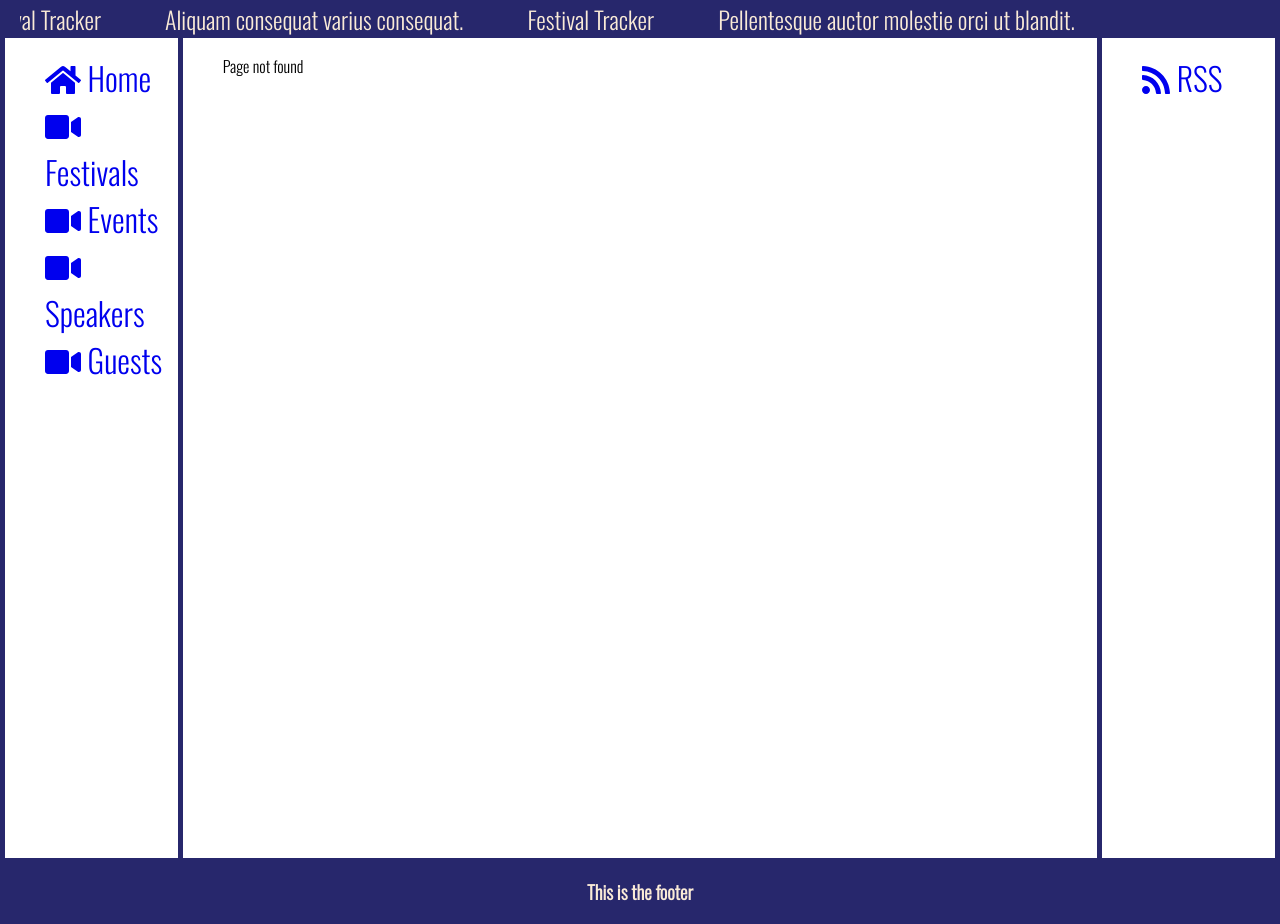
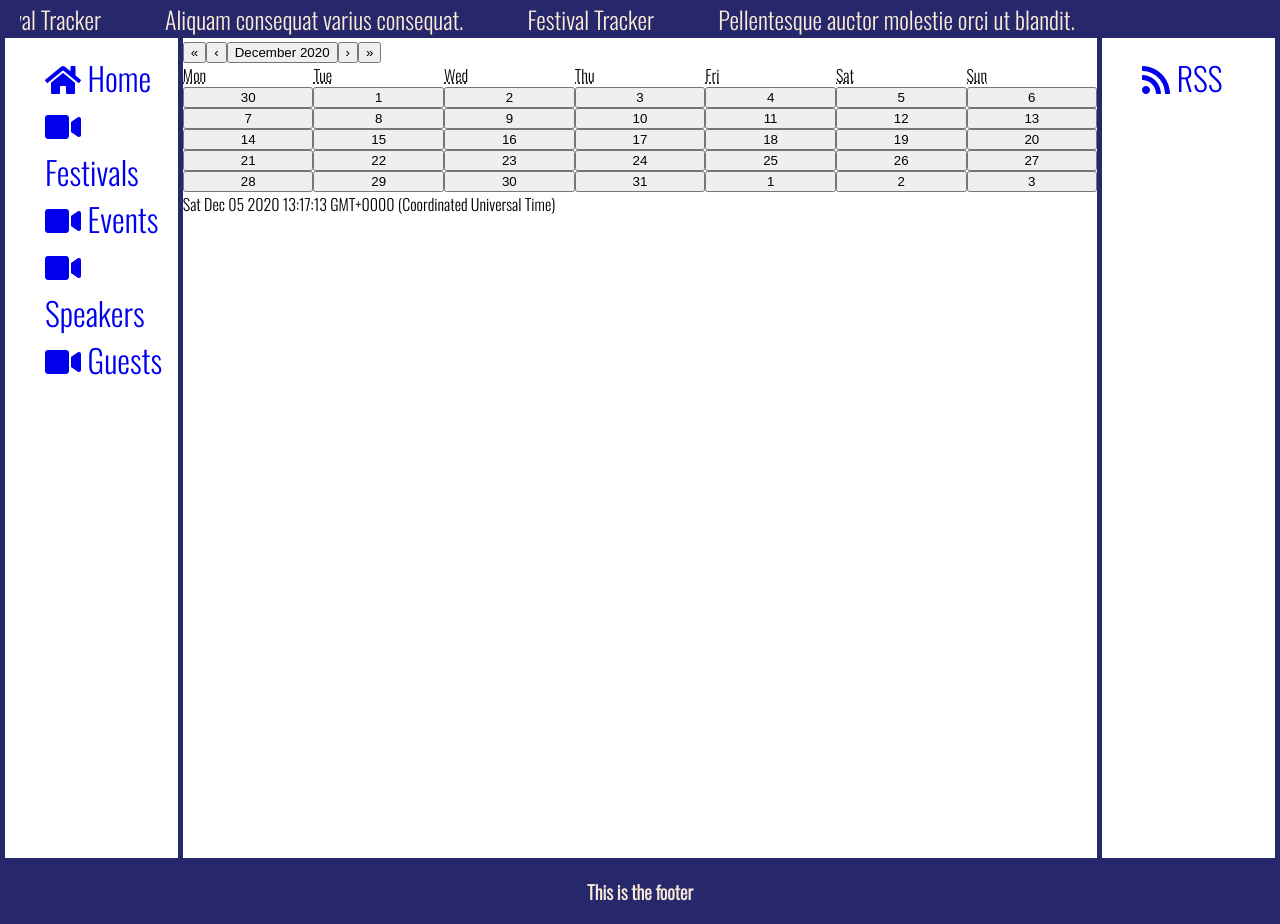
Before and after one commit to Rebekah47/Festival-Scheduling-App, a React (Create React App) app in the folder film_festival_front_end/: page /diary in a window 1280 px wide. Before the commit this address had no page. Built offline with nearby package versions, Linux system fonts and the light colour scheme.

Commit message:
added basic calendar

```diff
--- a/film_festival_front_end/package.json
+++ b/film_festival_front_end/package.json
@@ -11,6 +11,7 @@
     "@testing-library/user-event": "^12.5.0",
     "react": "^17.0.1",
     "react-big-calendar": "^0.29.0",
+    "react-calendar": "^3.2.1",
     "react-dom": "^17.0.1",
     "react-player": "^2.7.0",
     "react-router-dom": "^5.2.0",
--- /dev/null
+++ b/film_festival_front_end/src/containers/CalendarContainer.js
@@ -0,0 +1,21 @@
+import React, {useState} from 'react';
+import Calendar from'react-calendar';
+
+const CalendarContainer = () => {
+
+    const [date, setDate] = useState(new Date())
+
+    const onChange = date => {
+        setDate(date);
+      };
+
+      return (
+        <div>
+          <Calendar onChange={onChange} value={date} />
+          {console.log(date)}
+          {date.toString()}
+        </div>
+      );
+}
+
+export default CalendarContainer;
--- a/film_festival_front_end/src/containers/MainContainer.js
+++ b/film_festival_front_end/src/containers/MainContainer.js
@@ -6,6 +6,7 @@ import PageNotFound from '../components/PageNotFound.js'
 import EventContainer from './EventContainer';
 import AttendeeContainer from './AttendeeContainer';
 import SpeakerContainer from './SpeakerContainer';
+import CalenderContainer from './CalendarContainer.js'
 
 
 const MainContainer = () => {
@@ -19,6 +20,7 @@ const MainContainer = () => {
                 <Route exact path="/events" component={EventContainer}/>
                 <Route exact path="/attendees" component={AttendeeContainer}/>
                 <Route exact path="/speakers" component={SpeakerContainer}/>
+                <Route exact path="/diary" component={CalenderContainer}/>
                 <Route component={PageNotFound}/>
             </Switch>
         </div>
```
Also changed, not shown: 2 other files (tests, documents, lock files or other folders).
